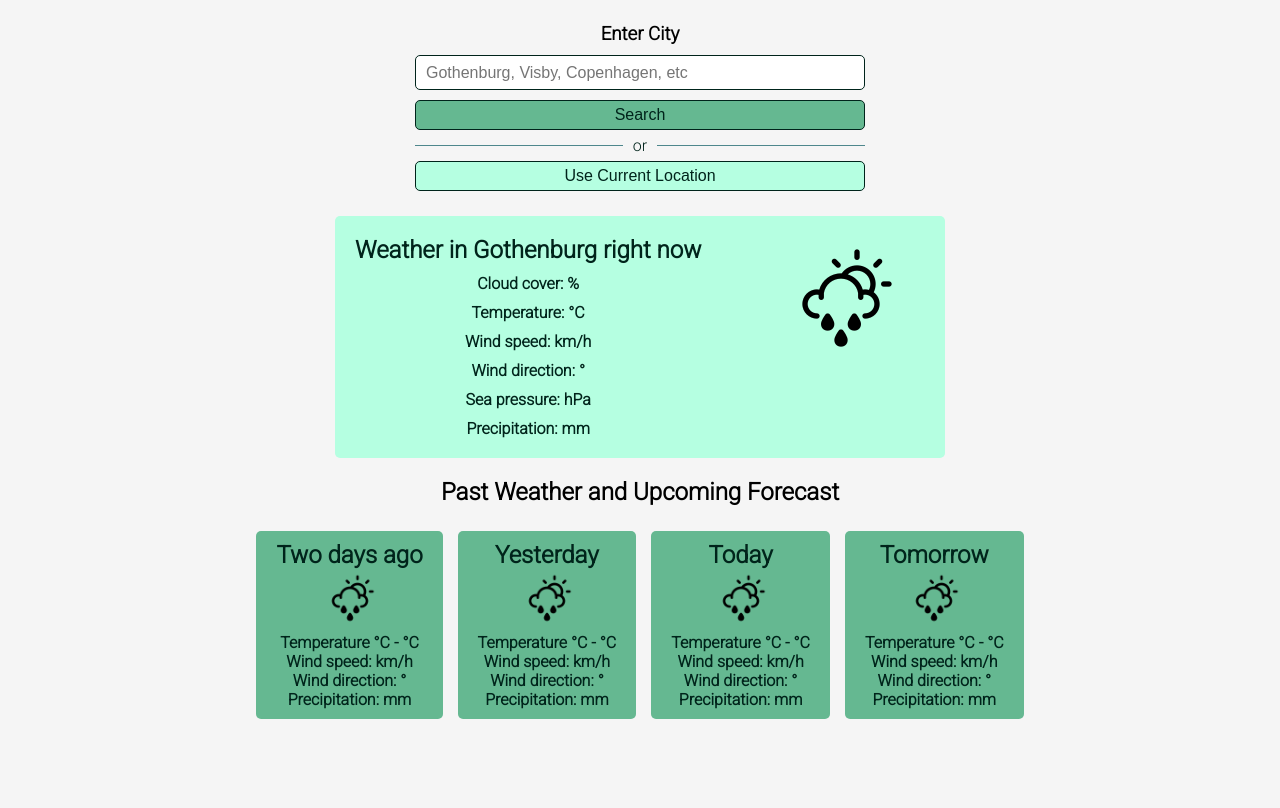
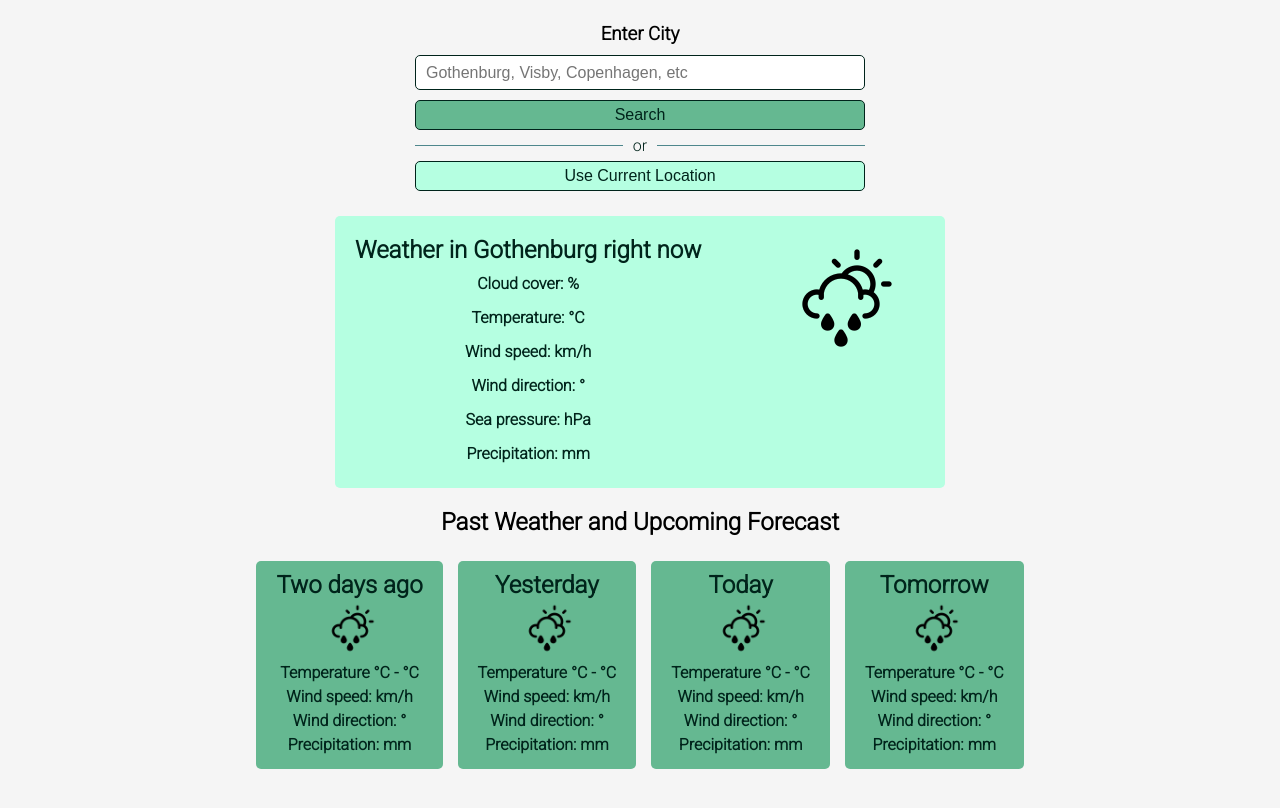
Before and after one commit to alexelbert/trout-weather-wizard, a plain HTML site: page index.html in a window 1280 px wide. Shown: the part 70-878 px from the top of the page. Before the commit the page ends 839 px from the top, so only its background shows below. Drawn offline with Linux system fonts and the light colour scheme; a web font is replaced by a local one.

Commit message:
Added some padding for weather cards

```diff
--- a/assets/css/style.css
+++ b/assets/css/style.css
@@ -19,6 +19,10 @@ h1 {
     font-size: 1.75em;
     padding: 15px 0;
     text-align: center;
+}
+
+h4 {
+    padding-bottom: 5px;
 }
 
 
@@ -133,6 +137,7 @@ and adding some padding for looks */
     max-width: 60px;
 }
 
+
 @media screen and (max-width: 425px) {
     .weatherinfo {
         width: 100%;
```
